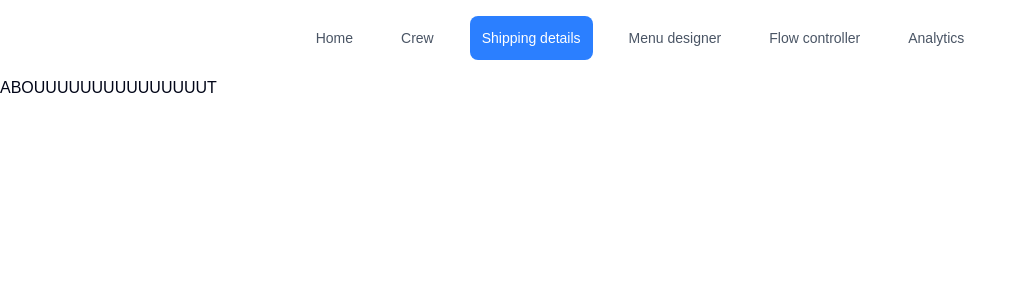
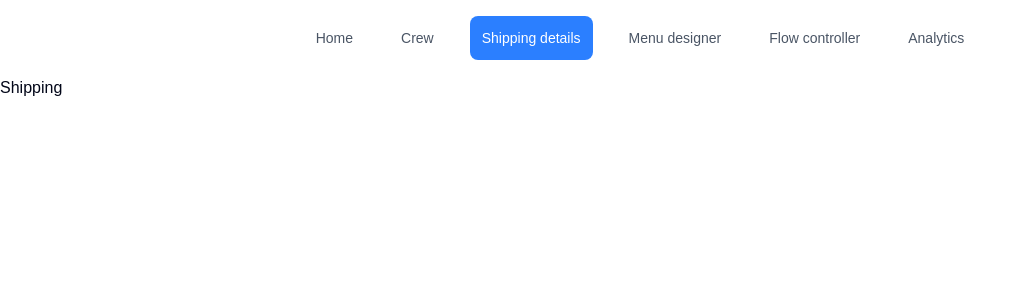
Before and after one commit to leito-comme/CrewFoodPlanner, a React (Vite) app in the folder frontend/: page /shipping in a window 1280 px wide. Shown: the top 300 px of the page, without its empty margins (0-1027 px from the left). Built offline with nearby package versions, Linux system fonts and the light colour scheme; the HTML template or start-up script is replaced by a standard one.

Commit message:
feat: added shipping page and added this page in router

```diff
--- a/frontend/src/AppRoutes.tsx
+++ b/frontend/src/AppRoutes.tsx
@@ -1,8 +1,8 @@
-import { Route, Routes } from "react-router-dom";
-import Home from "./pages/Home";
-import About from "./pages/About";
-import Crew from "./pages/Crew";
-import { Suspense } from "react";
+import { Route, Routes } from 'react-router-dom';
+import { Suspense } from 'react';
+import Home from '@/pages/Home';
+import Crew from '@/pages/Crew';
+import Shipping from '@/pages/Shipping';
 
 function AppRoutes() {
   return (
@@ -10,7 +10,7 @@ function AppRoutes() {
       <Routes>
         <Route path="/" element={<Home />} />
         <Route path="/crew" element={<Crew />} />
-        <Route path="/shipping" element={<About />} />
+        <Route path="/shipping" element={<Shipping />} />
         <Route path="/menu" element={<></>} />
         <Route path="/flow" element={<></>} />
         <Route path="/analytics" element={<></>} />
--- /dev/null
+++ b/frontend/src/pages/Shipping/index.tsx
@@ -0,0 +1,5 @@
+function Shipping() {
+	return <div className="">Shipping</div>
+}
+
+export default Shipping;
```
